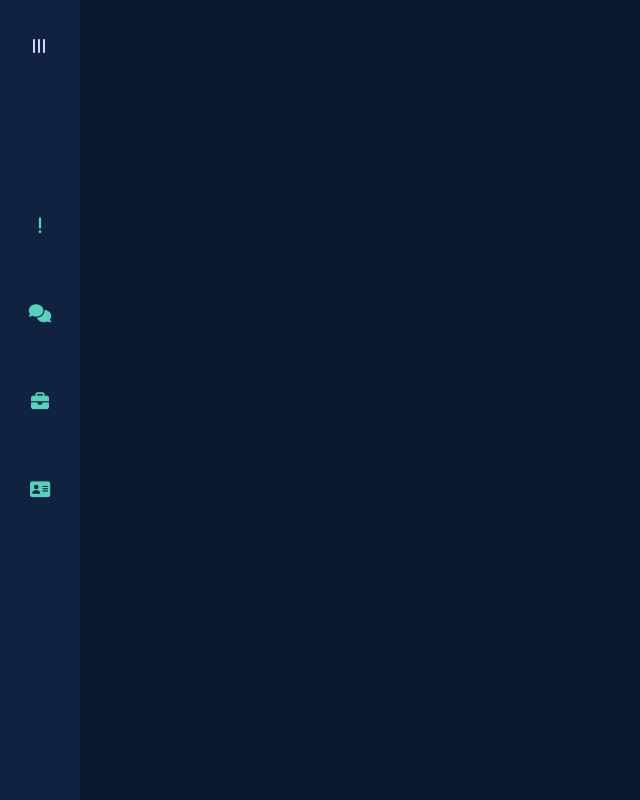
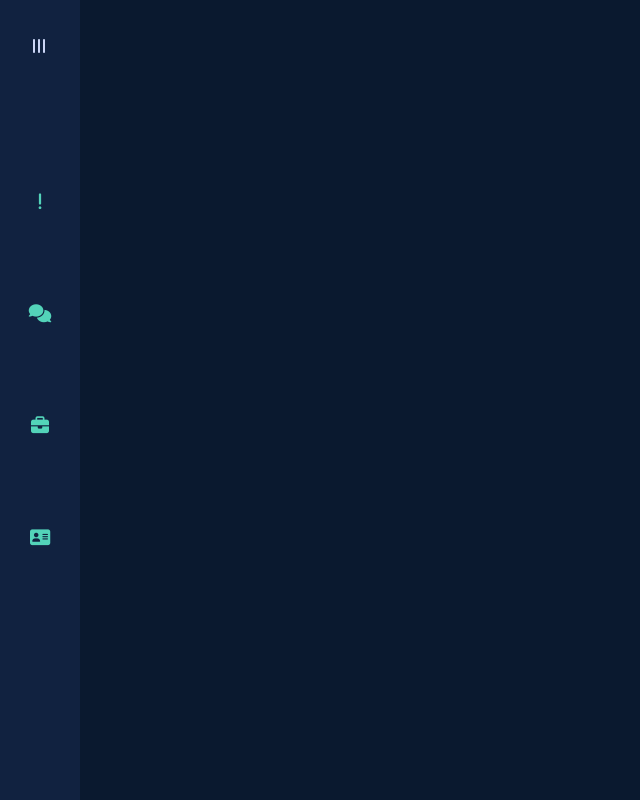
Before and after one commit to KevinAdiwiguna/my-third-profile-website, a React (Create React App) app: page / in a window 1280 px wide. Shown: the whole page, without its empty margins (0-640 px from the left). Built offline with nearby package versions, Linux system fonts and the light colour scheme.

Commit message:
change: style

```diff
--- a/src/Components/Navbar/Molecule/List.jsx
+++ b/src/Components/Navbar/Molecule/List.jsx
@@ -3,19 +3,19 @@ import React from 'react'
 export const List = ({open}) => {
   return (
     <div className='flex justify-center items-center h-[70vh] flex-col'>
-        <div className='text-center text-lg my-4'>
+        <div className='text-center text-lg px-5 pb-4 pt-10 rounded-lg hover:bg-background'>
             <i className="fa-sharp fa-solid fa-exclamation text-secondary"></i>
             <p><a href="" className={`text-primary ${open ? "opacity-100" : "opacity-0 pointer-events-none"} duration-300 `}>About</a></p>
         </div>
-        <div className='text-center text-lg my-4'>
+        <div className='text-center text-lg px-5 pb-4 pt-10 rounded-lg hover:bg-background'>
             <i className="fa-solid fa-comments text-secondary"></i>
             <p><a href="" className={`text-primary ${open ? "opacity-100" : "opacity-0 pointer-events-none"} duration-300 `}>Experience</a></p>
         </div>
-        <div className='text-center text-lg my-4'>
+        <div className='text-center text-lg px-5 pb-4 pt-10 rounded-lg hover:bg-background'>
             <i className="fa-sharp fa-solid fa-briefcase text-secondary"></i>
             <p><a href="" className={`text-primary ${open ? "opacity-100" : "opacity-0 pointer-events-none"} duration-300 `}>Work</a></p>
         </div>
-        <div className='text-center text-lg my-4'>
+        <div className='text-center text-lg px-5 pb-4 pt-10 rounded-lg hover:bg-background'>
             <i className="fa-solid fa-address-card text-secondary"></i>
             <p><a href="" className={`text-primary ${open ? "opacity-100" : "opacity-0 pointer-events-none"} duration-300 `}>Contact</a></p>
         </div>
```
